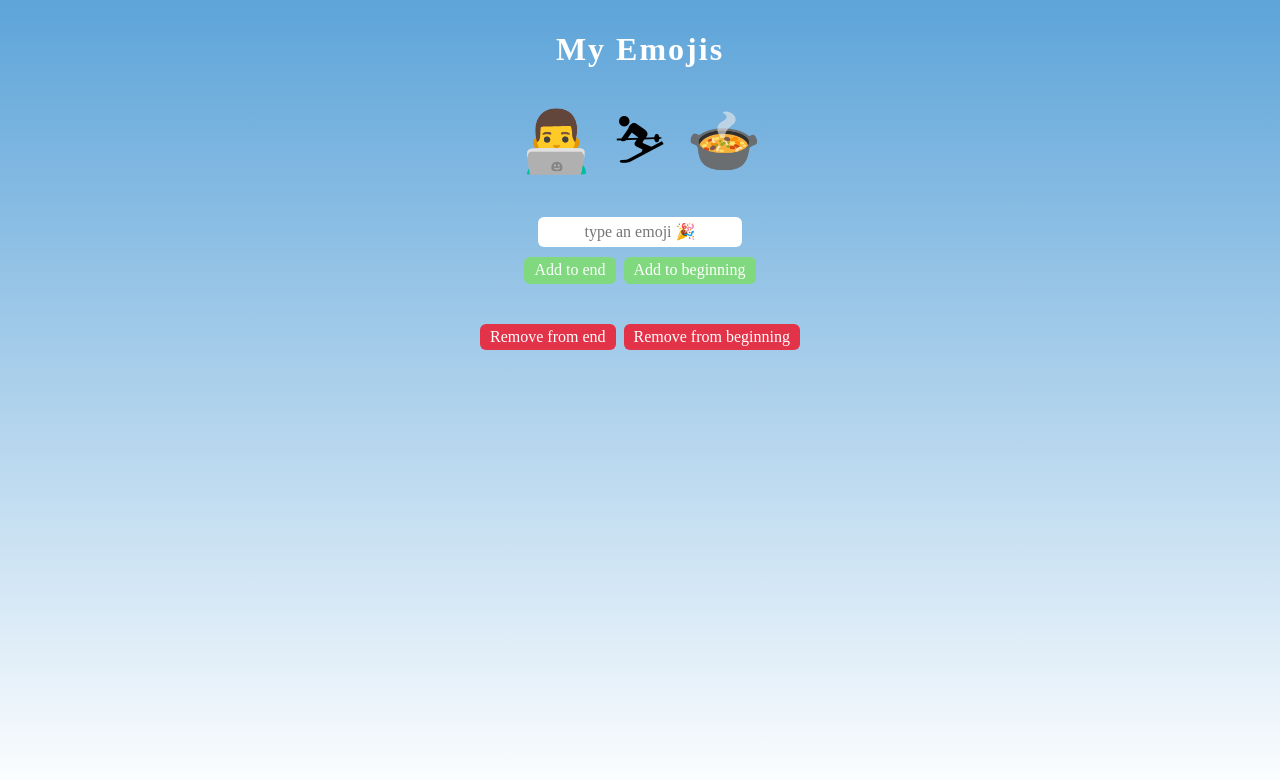
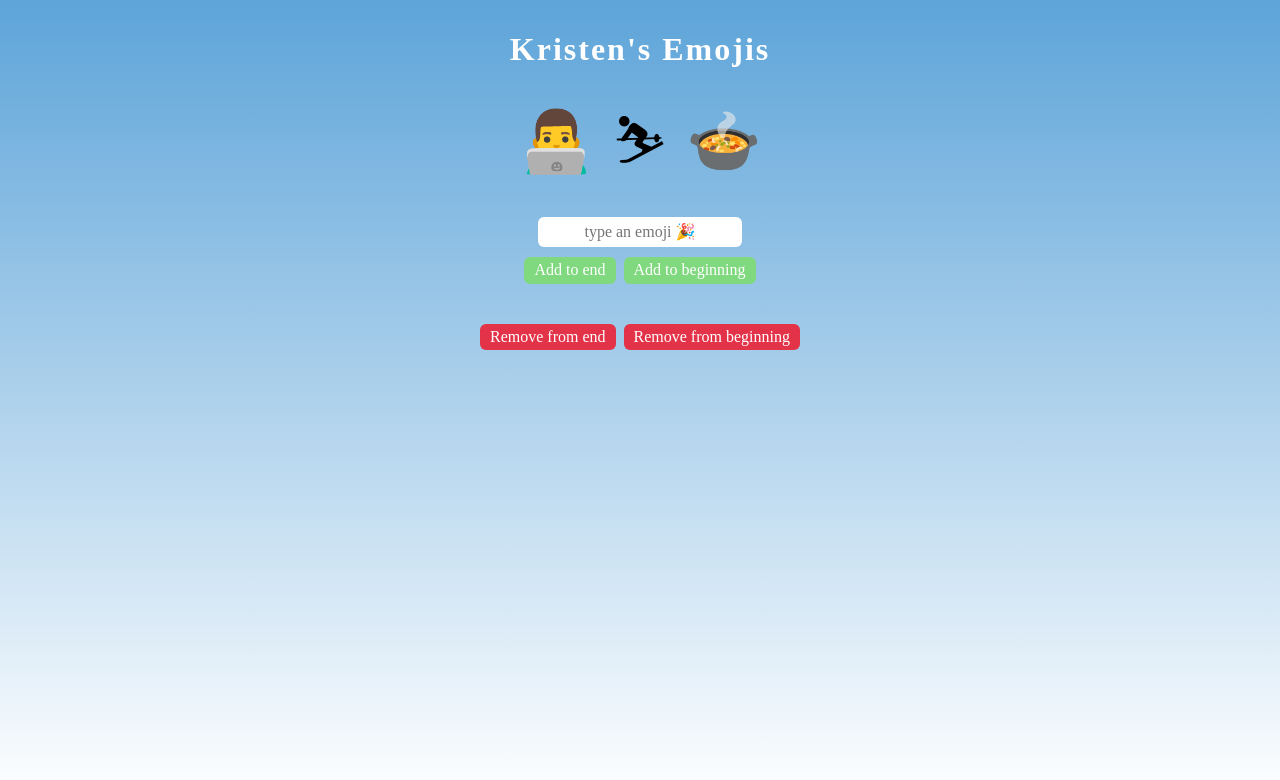
Before and after one commit to KristenSoroka/my-emoji-app, a website built with webpack: page index.html in a window 1280 px wide. Built offline with nearby package versions, Linux system fonts and the light colour scheme; a web font is replaced by a local one.

Commit message:
Renamed the h1 in index.html
Called the page Kristen's Emojis.  I couldn't find my emoji project in my notes on Scrimba bc I forgot to rename the note (booo) Eventually I want to come back to this project and review and make it my own when I start learning/relearning javascript.

This branch is to learn how to branch.. Following along to Scrimba's Git and Github tutorial.

```diff
--- a/index.html
+++ b/index.html
@@ -4,7 +4,7 @@
         <link href="https://fonts.googleapis.com/css2?family=Baloo&display=swap" rel="stylesheet">
     </head>
     <body>
-        <h1>My Emojis</h1>
+        <h1>Kristen's Emojis</h1>
         <div id="emoji-container"></div>
         <input type="text" id="emoji-input" placeholder="type an emoji 🎉">
         <div class="buttons-wrapper">
```
